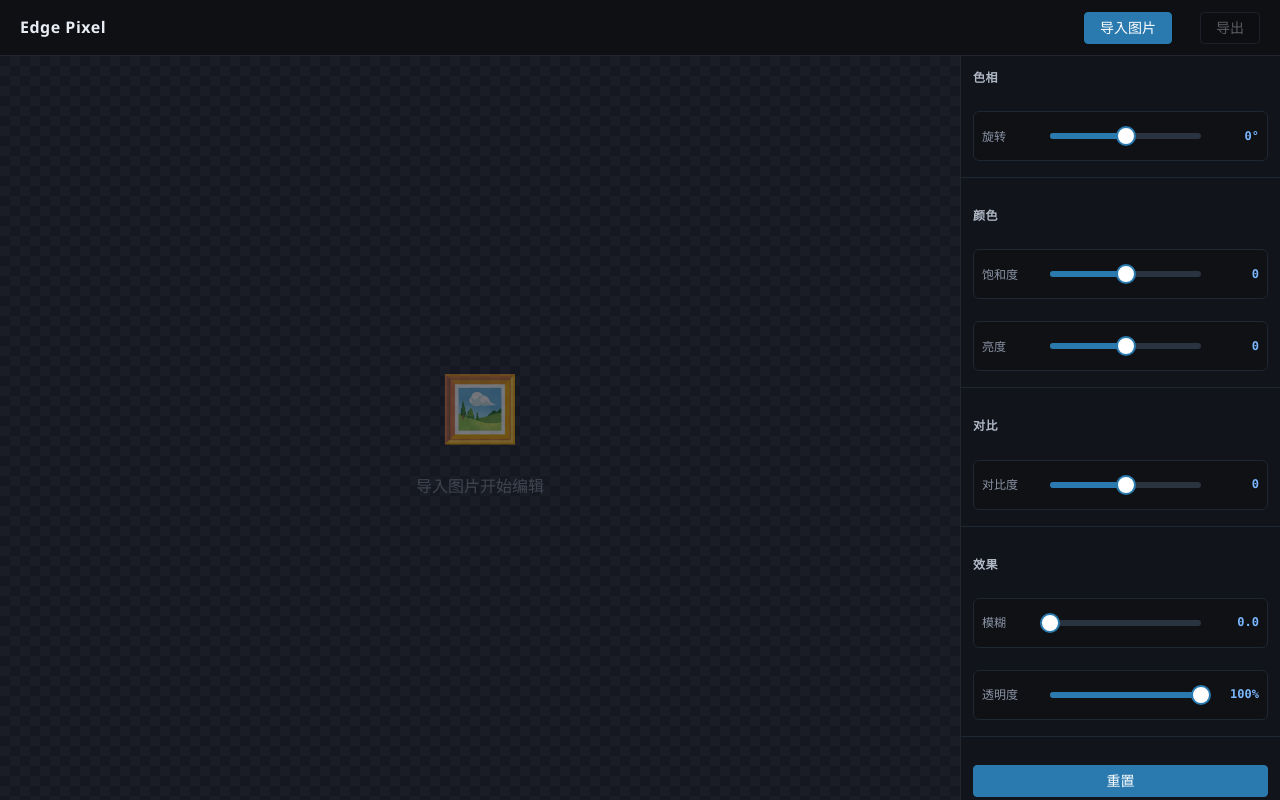
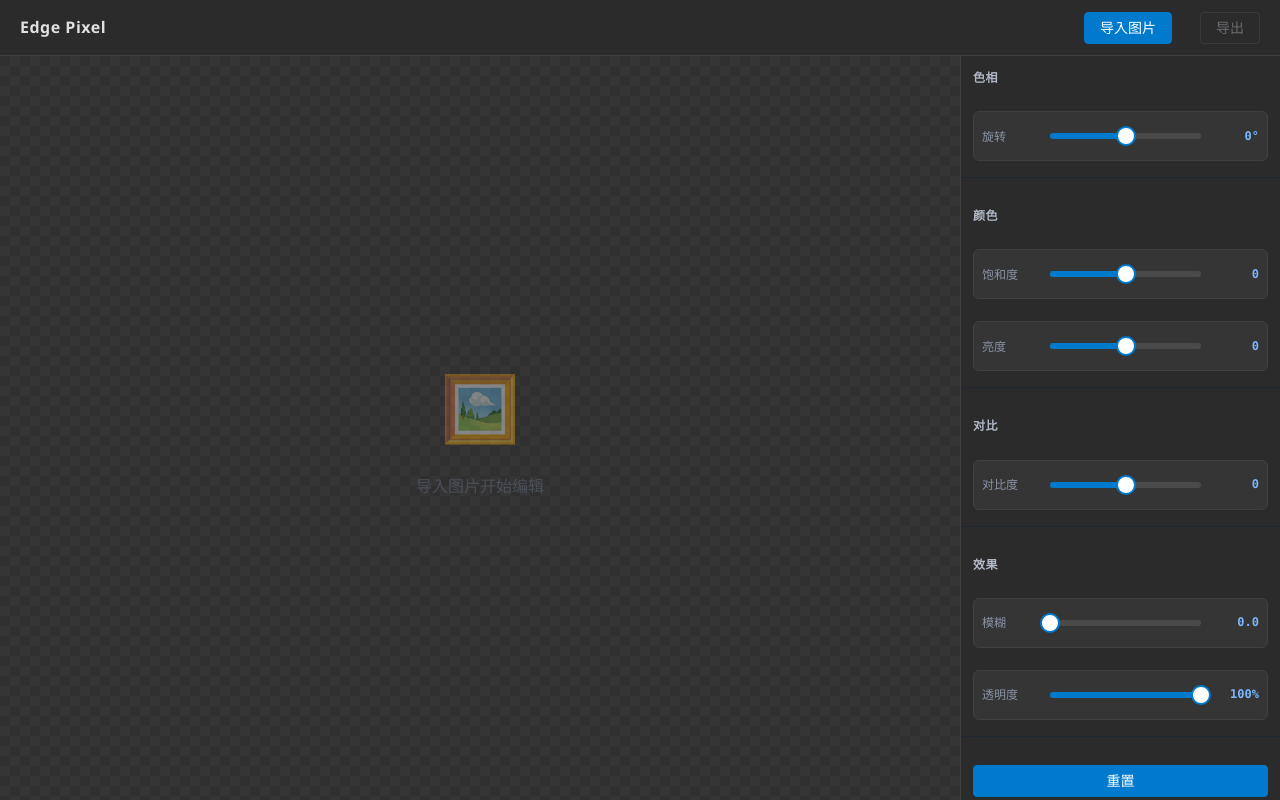
Before and after one commit to cg-zhou/edge-pixel, a Vue app: page / in a window 1280 px wide. Built offline with nearby package versions, Linux system fonts and the light colour scheme.

Commit message:
update theme style

```diff
--- a/src/style.css
+++ b/src/style.css
@@ -2,42 +2,35 @@
   font-family: 'Segoe UI', system-ui, -apple-system, sans-serif;
   line-height: 1.6;
   font-weight: 400;
-  color: #e8ecf3;
-  background-color: #0b0d10;
+  color: #e0e0e0;
+  background-color: #2C2C2C;
   text-rendering: optimizeLegibility;
   -webkit-font-smoothing: antialiased;
   -moz-osx-font-smoothing: grayscale;
 
-  /* Logo 颜色主题 */
-  --logo-primary: #3a5a6a;
-  --logo-dark: #1a3a4a;
-  --logo-light: #556b7a;
-  --accent-blue: #2a7aaf;
-  --accent-cyan: #4aa0d0;
+  /* Element Plus CSS 变量主题 */
+  --el-color-primary: #007ACC;
+  --el-color-primary-light-3: rgba(0, 122, 204, 0.3);
+  --el-color-primary-light-5: rgba(0, 122, 204, 0.5);
+  --el-color-primary-light-7: rgba(0, 122, 204, 0.7);
+  --el-color-primary-light-8: rgba(0, 122, 204, 0.8);
+  --el-color-primary-light-9: rgba(0, 122, 204, 0.9);
 
-  /* Element Plus CSS 变量主题 */
-  --el-color-primary: #2a7aaf;
-  --el-color-primary-light-3: rgba(42, 122, 175, 0.3);
-  --el-color-primary-light-5: rgba(42, 122, 175, 0.5);
-  --el-color-primary-light-7: rgba(42, 122, 175, 0.7);
-  --el-color-primary-light-8: rgba(42, 122, 175, 0.8);
-  --el-color-primary-light-9: rgba(42, 122, 175, 0.9);
+  --el-border-color-base: #404040;
+  --el-border-color-light: #4a4a4a;
+  --el-border-color-lighter: #353535;
 
-  --el-border-color-base: #1f2733;
-  --el-border-color-light: #2a3340;
-  --el-border-color-lighter: #23262f;
+  --el-fill-color-blank: #2C2C2C;
+  --el-fill-color-light: #353535;
+  --el-fill-color-lighter: #404040;
 
-  --el-fill-color-blank: #0b0d10;
-  --el-fill-color-light: #13161d;
-  --el-fill-color-lighter: #1a1d25;
+  --el-bg-color: #353535;
+  --el-bg-color-page: #2C2C2C;
 
-  --el-bg-color: #0f1115;
-  --el-bg-color-page: #0b0d10;
-
-  --el-text-color-primary: #e8ecf3;
-  --el-text-color-regular: #d8e0ee;
-  --el-text-color-secondary: #8a93a5;
-  --el-text-color-disabled: #5a6270;
+  --el-text-color-primary: #e0e0e0;
+  --el-text-color-regular: #c8c8c8;
+  --el-text-color-secondary: #888888;
+  --el-text-color-disabled: #5a5a5a;
 }
 
 * {
@@ -47,11 +40,11 @@
 body {
   margin: 0;
   min-height: 100vh;
-  background-color: #0b0d10;
+  background-color: #2C2C2C;
 }
 
 a {
-  color: #7ab7ff;
+  color: #007ACC;
 }
 
 #app {
@@ -64,12 +57,12 @@ a {
 }
 
 ::-webkit-scrollbar-thumb {
-  background: #2c3442;
+  background: #007ACC;
   border-radius: 10px;
 }
 
 ::-webkit-scrollbar-thumb:hover {
-  background: #3a4354;
+  background: #0098ff;
 }
 
 /* ============ 全局组件样式 ============ */
@@ -81,8 +74,8 @@ a {
   align-items: center;
   justify-content: space-between;
   padding: 0 20px;
-  border-bottom: 1px solid #23262f;
-  background: rgba(15, 17, 21, 0.95);
+  border-bottom: 1px solid #404040;
+  background: rgba(44, 44, 44, 0.95);
   backdrop-filter: blur(12px);
   flex-shrink: 0;
 }
@@ -97,12 +90,13 @@ a {
   font-weight: 700;
   letter-spacing: 0.5px;
   font-size: 16px;
+  color: #e0e0e0;
 }
 
 /* 侧边面板 */
 .adjust-panel {
-  background: rgba(19, 22, 29, 0.9);
-  border-left: 1px solid #23262f;
+  background: rgba(44, 44, 44, 0.9);
+  border-left: 1px solid #404040;
   padding: 12px;
   overflow-y: auto;
   flex-shrink: 0;
@@ -119,7 +113,7 @@ a {
 .section-title {
   font-weight: 600;
   font-size: 13px;
-  color: #b0b8c6;
+  color: #a8a8a8;
   text-transform: uppercase;
   letter-spacing: 0.5px;
   margin-bottom: 4px;
@@ -136,15 +130,15 @@ a {
   grid-template-columns: 80px 1fr 60px;
   align-items: center;
   gap: 8px;
-  background: #0f1115;
-  border: 1px solid #1f2733;
+  background: #353535;
+  border: 1px solid #404040;
   border-radius: 6px;
   padding: 8px;
 }
 
 .param-label {
   font-size: 12px;
-  color: #8a93a5;
+  color: #888888;
   font-weight: 500;
 }
 
@@ -152,13 +146,13 @@ a {
   text-align: right;
   font-size: 12px;
   font-weight: 600;
-  color: #7ab7ff;
+  color: #007ACC;
   font-family: 'Monaco', monospace;
 }
 
 /* Canvas 画布区域 */
 .canvas-container {
-  background: repeating-conic-gradient(#1a1d25 0% 25%, #161821 0% 50%);
+  background: repeating-conic-gradient(#353535 0% 25%, #303030 0% 50%);
   background-size: 20px 20px;
   display: flex;
   align-items: center;
```
